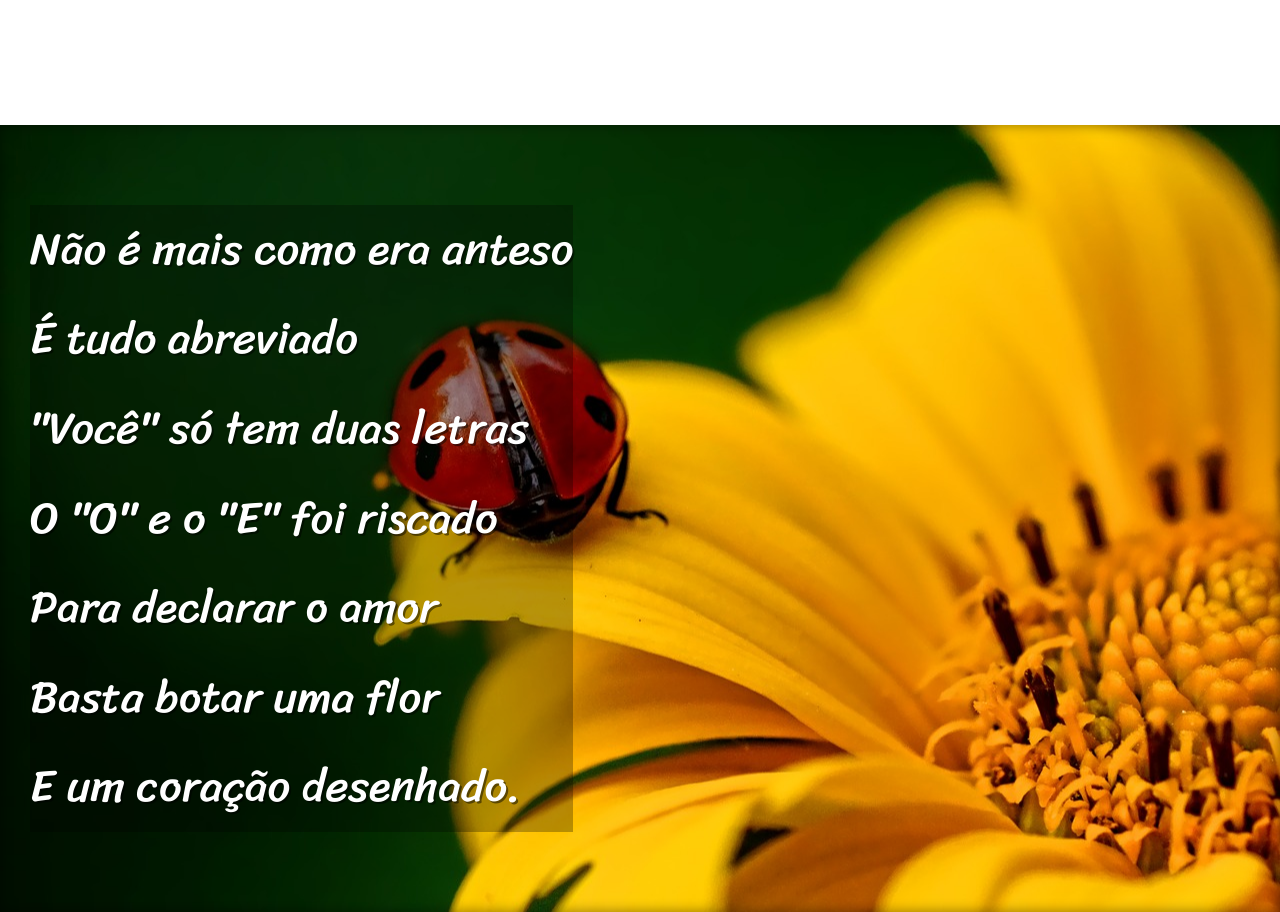
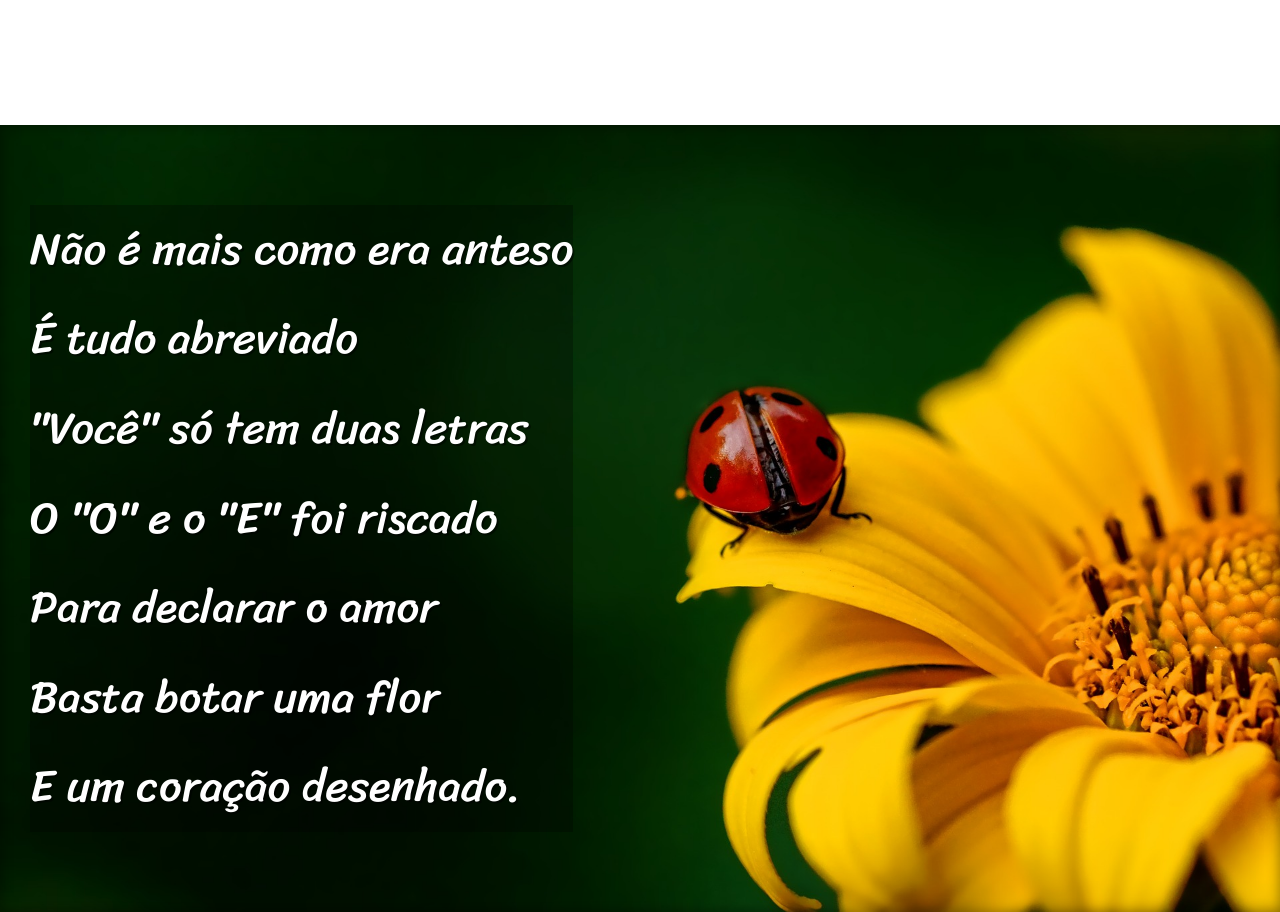
Before and after one commit to wenderyuki/Projeto-Cordel, a plain HTML site: page index.html in a window 1280 px wide. Shown: the part 1000-1912 px from the top of the page. Drawn offline with Linux system fonts and the light colour scheme.

Commit message:
cover adcionado

```diff
--- a/style.css
+++ b/style.css
@@ -67,7 +67,8 @@ header a{
 
  section#img1{
    background-image: url(imagens/background001.jpg);
-   background-position: center right;
+   background-size: cover;
+   background-position: right center;
    display: block;
    background-repeat: no-repeat;
   }
@@ -76,6 +77,7 @@ header a{
    background-image: url(imagens/background002.jpg);
    background-position: center right;
    display: block;
+   background-size: cover;
    background-repeat: no-repeat;
 
  }
```
Also changed, not shown: 1 other file.
